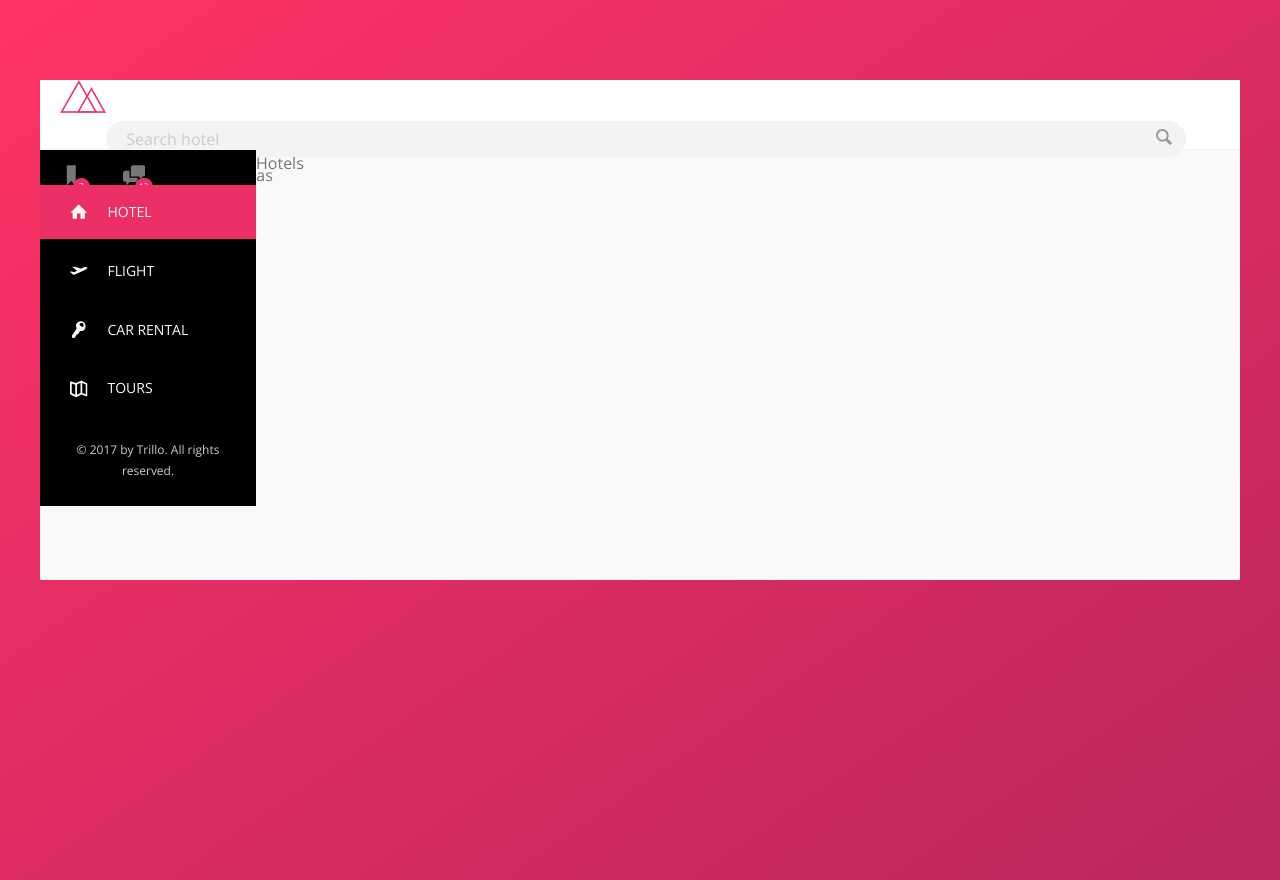
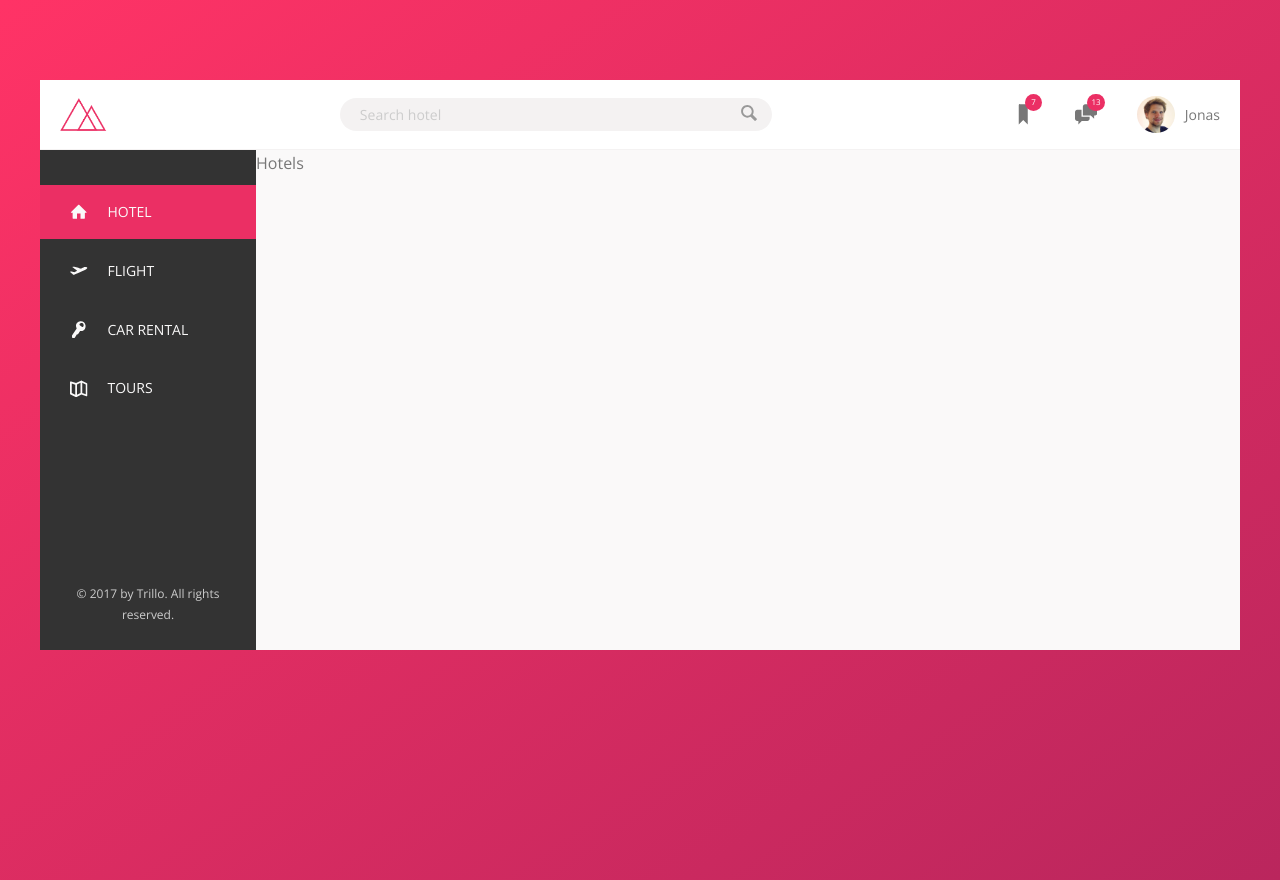
Before and after one commit to igordefo/trillo, a website: page index.html in a window 1280 px wide. Drawn offline with nearby package versions, Linux system fonts and the light colour scheme; files that its build step writes are made by us from their sources.

Commit message:
Add centering alignment

```diff
--- a/sass/_layout.scss
+++ b/sass/_layout.scss
@@ -3,14 +3,17 @@
   margin: 8rem auto;
   background-color: var(--color-grey-light-1);
   box-shadow: var(--shadow-dark);
-
-  height: 50rem;
 }
 
 .header {
+  font-size: 1.4rem;
   height: 7rem;
   border-bottom: 1px solid var(--color-grey-light-2);
   background-color: #fff;
+
+  display: flex;
+  justify-content: space-between;
+  align-items: center;
 }
 
 .content {
@@ -18,10 +21,15 @@
 }
 
 .sidebar {
-  background-color: #000;
+  background-color: var(--color-grey-dark-1);
   flex: 0 0 18%;
+
+  display: flex;
+  flex-direction: column;
+  justify-content: space-between;
 }
 
 .hotel-view {
   flex: 1;
+  height: 50rem;
 }
```
